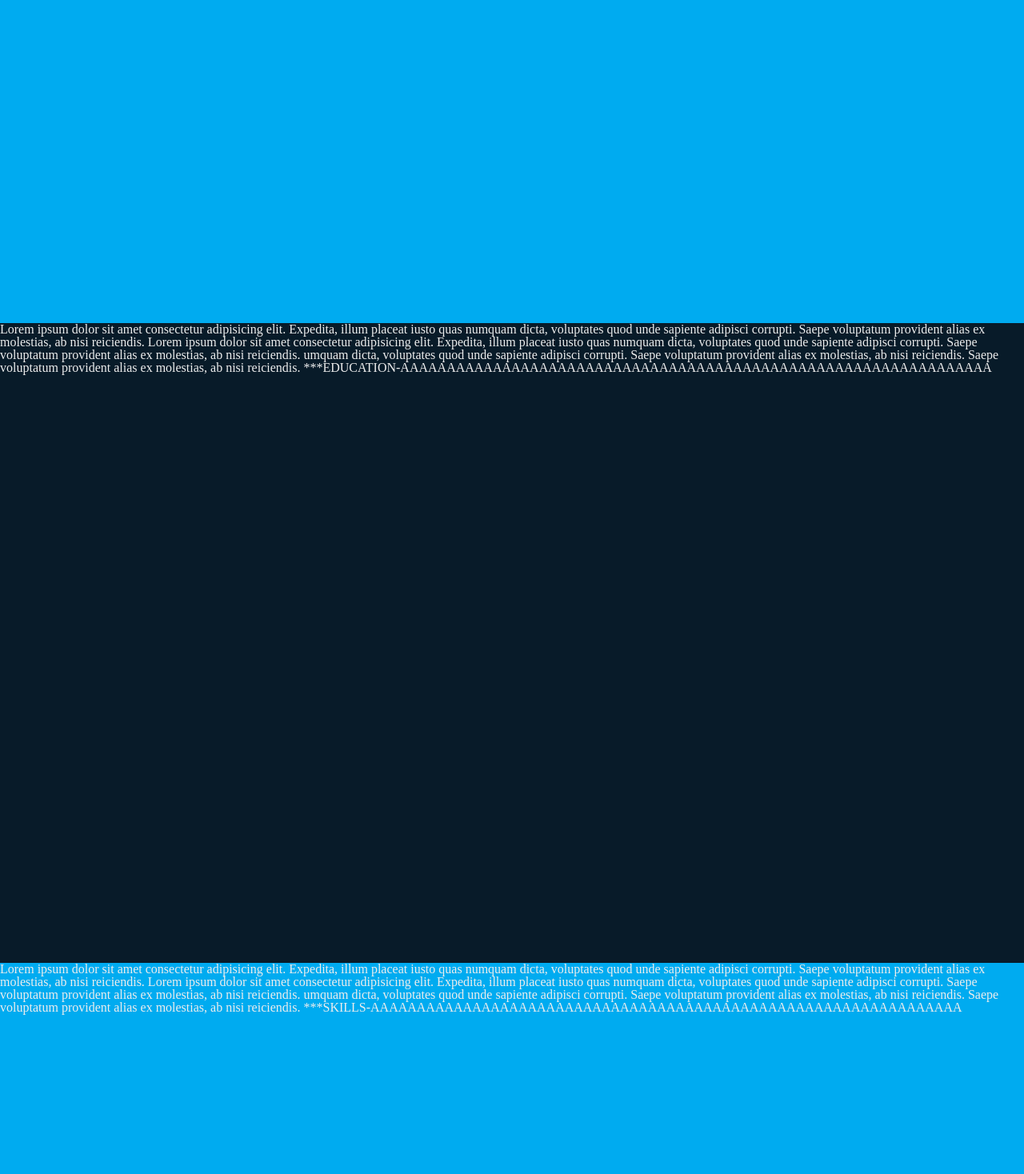
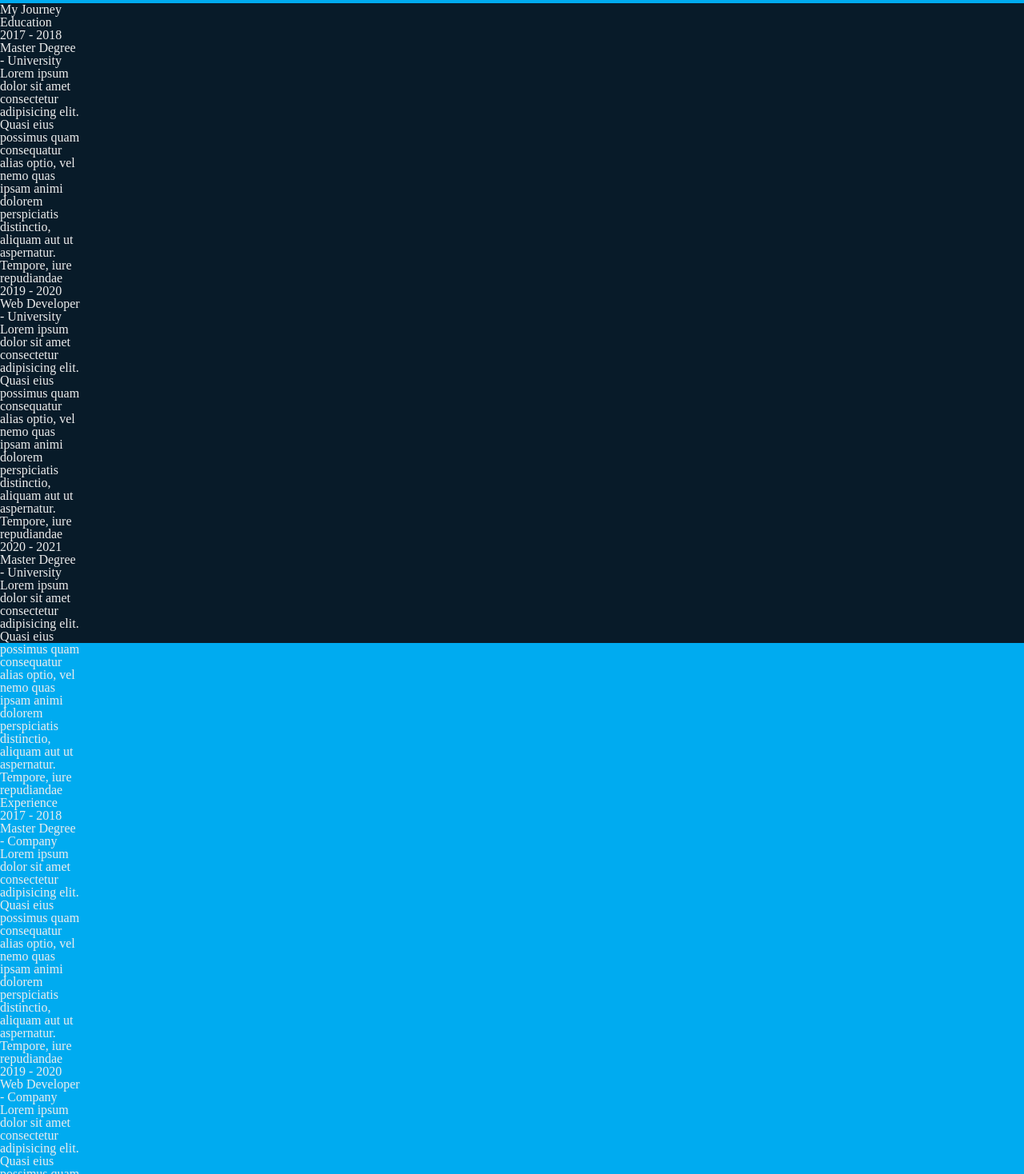
Before and after one commit to jzapatahma/10-miportafolio, a plain HTML site: page index.html in a window 1280 px wide. Shown: the part 1596-3064 px from the top of the page at 80% size. Drawn offline with Linux system fonts and the light colour scheme.

Commit message:
Actualizacion 4

```diff
--- a/app.js
+++ b/app.js
@@ -19,11 +19,11 @@ window.onscroll = () => {
     //     console.log('About');
     // }
     // links.classList.remove('active');
-    navLinks[0].classList.toggle('active', window.scrollY <= 602);
-    // navLinks[1].classList.toggle('active', window.scrollY > 602 && window.scrollY <= 1206 );
-    // navLinks[2].classList.toggle('active', window.scrollY > 1206 && window.scrollY <= 1809);
-    // navLinks[3].classList.toggle('active', window.scrollY > 1809 && window.scrollY <= 2411);
-    // navLinks[4].classList.toggle('active', window.scrollY = 2412);
+    navLinks[0].classList.toggle('active', window.scrollY <= 953);
+    navLinks[1].classList.toggle('active', window.scrollY > 954 && window.scrollY <= 1908 );
+    navLinks[2].classList.toggle('active', window.scrollY > 1908 && window.scrollY <= 2859);
+    navLinks[3].classList.toggle('active', window.scrollY > 2859 && window.scrollY <= 3812);
+    navLinks[4].classList.toggle('active', window.scrollY > 3812 && window.scrollY <= 4765);
     // console.log(window.scrollY);
     // alert(sessionStorage.getItem("opMenu"));
 }
@@ -67,9 +67,10 @@ if (window.sessionStorage) {
 //   else{
 //     throw new Error('Tu Browser no soporta sessionStorage!');
 //   }
-
+let principal = document.querySelector('body');
+alert(principal.offsetHeight);
 let seccion = document.querySelectorAll('section');
-alert(seccion[0].offsetHeight);
+alert(seccion[4].offsetHeight);
 
 if (typeof(Storage) !== 'undefined') {
     // Código cuando Storage es compatible
--- a/index.html
+++ b/index.html
@@ -64,43 +64,116 @@
     </section>
 
     <section class="section" id="id-education">
-        <p class="lorem">Lorem ipsum dolor sit amet consectetur
-            adipisicing elit. Expedita, illum placeat iusto quas
-            numquam dicta, voluptates quod unde sapiente adipisci
-            corrupti. Saepe voluptatum provident alias ex molestias,
-            ab nisi reiciendis.
-            Lorem ipsum dolor sit amet consectetur
-            adipisicing elit. Expedita, illum placeat iusto quas
-            numquam dicta, voluptates quod unde sapiente adipisci
-            corrupti. Saepe voluptatum provident alias ex molestias,
-            ab nisi reiciendis.
-            umquam dicta, voluptates quod unde sapiente adipisci
-            corrupti. Saepe voluptatum provident alias ex molestias,
-            ab nisi reiciendis.
-            Saepe voluptatum provident alias ex molestias,
-            ab nisi reiciendis.
-            ***EDUCATION-AAAAAAAAAAAAAAAAAAAAAAAAAAAAAAAAAAAAAAAAAAAAAAAAAAAAAAAAAAAAAAAA
-        </p>
+        <h2 class="heading">My <span>Journey</span><span class="animate scroll" style="--i:1;"></span></h2>
+        <div class="education-row">
+            <div class="education-column">
+                <h3 class="title">Education<span class="animate scroll" style="--i:2;"></span></h3>
+                <div class="education-box">
+                    <div class="education-content">
+                        <div class="content">
+                            <div class="year">
+                            <i class='bx bxs-calendar'><i>2017 - 2018</i></i>
+                            </div>
+                            <h3>Master Degree - University</h3>
+                            <p>Lorem ipsum dolor sit amet consectetur
+                                adipisicing elit. Quasi eius possimus
+                                quam consequatur alias optio, vel nemo
+                                quas ipsam animi dolorem perspiciatis
+                                distinctio, aliquam aut ut aspernatur.
+                                Tempore, iure repudiandae
+                            </p>
+                        </div>
+                    </div>
+                    <div class="education-content">
+                        <div class="content">
+                            <div class="year">
+                            <i class='bx bxs-calendar'><i>2019 - 2020</i></i>
+                            </div>
+                            <h3>Web Developer - University</h3>
+                            <p>Lorem ipsum dolor sit amet consectetur
+                                adipisicing elit. Quasi eius possimus
+                                quam consequatur alias optio, vel nemo
+                                quas ipsam animi dolorem perspiciatis
+                                distinctio, aliquam aut ut aspernatur.
+                                Tempore, iure repudiandae
+                            </p>
+                        </div>
+                    </div>
+                    <div class="education-content">
+                        <div class="content">
+                            <div class="year">
+                            <i class='bx bxs-calendar'><i>2020 - 2021</i></i>
+                            </div>
+                            <h3>Master Degree - University</h3>
+                            <p>Lorem ipsum dolor sit amet consectetur
+                                adipisicing elit. Quasi eius possimus
+                                quam consequatur alias optio, vel nemo
+                                quas ipsam animi dolorem perspiciatis
+                                distinctio, aliquam aut ut aspernatur.
+                                Tempore, iure repudiandae
+                            </p>
+                        </div>
+                    </div>
+                    <span class="animate scroll" style="--i:3;"></span>
+                </div>
+            </div>
+            <div class="education-column">
+                <h3 class="title">Experience<span class="animate scroll" style="--i:5;"></span></h3>
+                <div class="education-box">
+                    <div class="education-content">
+                        <div class="content">
+                            <div class="year">
+                            <i class='bx bxs-calendar'><i>2017 - 2018</i></i>
+                            </div>
+                            <h3>Master Degree - Company</h3>
+                            <p>Lorem ipsum dolor sit amet consectetur
+                                adipisicing elit. Quasi eius possimus
+                                quam consequatur alias optio, vel nemo
+                                quas ipsam animi dolorem perspiciatis
+                                distinctio, aliquam aut ut aspernatur.
+                                Tempore, iure repudiandae
+                            </p>
+                        </div>
+                    </div>
+                    <div class="education-content">
+                        <div class="content">
+                            <div class="year">
+                            <i class='bx bxs-calendar'><i>2019 - 2020</i></i>
+                            </div>
+                            <h3>Web Developer - Company</h3>
+                            <p>Lorem ipsum dolor sit amet consectetur
+                                adipisicing elit. Quasi eius possimus
+                                quam consequatur alias optio, vel nemo
+                                quas ipsam animi dolorem perspiciatis
+                                distinctio, aliquam aut ut aspernatur.
+                                Tempore, iure repudiandae
+                            </p>
+                        </div>
+                    </div>
+                    <div class="education-content">
+                        <div class="content">
+                            <div class="year">
+                            <i class='bx bxs-calendar'><i>2020 - 2021</i></i>
+                            </div>
+                            <h3>Master Degree - Company</h3>
+                            <p>Lorem ipsum dolor sit amet consectetur
+                                adipisicing elit. Quasi eius possimus
+                                quam consequatur alias optio, vel nemo
+                                quas ipsam animi dolorem perspiciatis
+                                distinctio, aliquam aut ut aspernatur.
+                                Tempore, iure repudiandae
+                            </p>
+                        </div>
+                    </div>
+                    <span class="animate scroll" style="--i:6;"></span>
+                </div>
+            </div>
+
+        </div>
     </section>
 
     <section class="section" id="id-skills">
-        <p class="lorem">Lorem ipsum dolor sit amet consectetur
-            adipisicing elit. Expedita, illum placeat iusto quas
-            numquam dicta, voluptates quod unde sapiente adipisci
-            corrupti. Saepe voluptatum provident alias ex molestias,
-            ab nisi reiciendis.
-            Lorem ipsum dolor sit amet consectetur
-            adipisicing elit. Expedita, illum placeat iusto quas
-            numquam dicta, voluptates quod unde sapiente adipisci
-            corrupti. Saepe voluptatum provident alias ex molestias,
-            ab nisi reiciendis.
-            umquam dicta, voluptates quod unde sapiente adipisci
-            corrupti. Saepe voluptatum provident alias ex molestias,
-            ab nisi reiciendis.
-            Saepe voluptatum provident alias ex molestias,
-            ab nisi reiciendis.
-            ***SKILLS-AAAAAAAAAAAAAAAAAAAAAAAAAAAAAAAAAAAAAAAAAAAAAAAAAAAAAAAAAAAAAAAA
-        </p>
+
     </section>
 
     <section class="section" id="id-contact">
--- a/style.css
+++ b/style.css
@@ -22,8 +22,8 @@ body{
 section{
     height: 100vh;
 }
-#id-home {
-    height: 150vh;
+#id-education {
+    width: 100px;
 }
 footer{
     height: 10vh;
```
